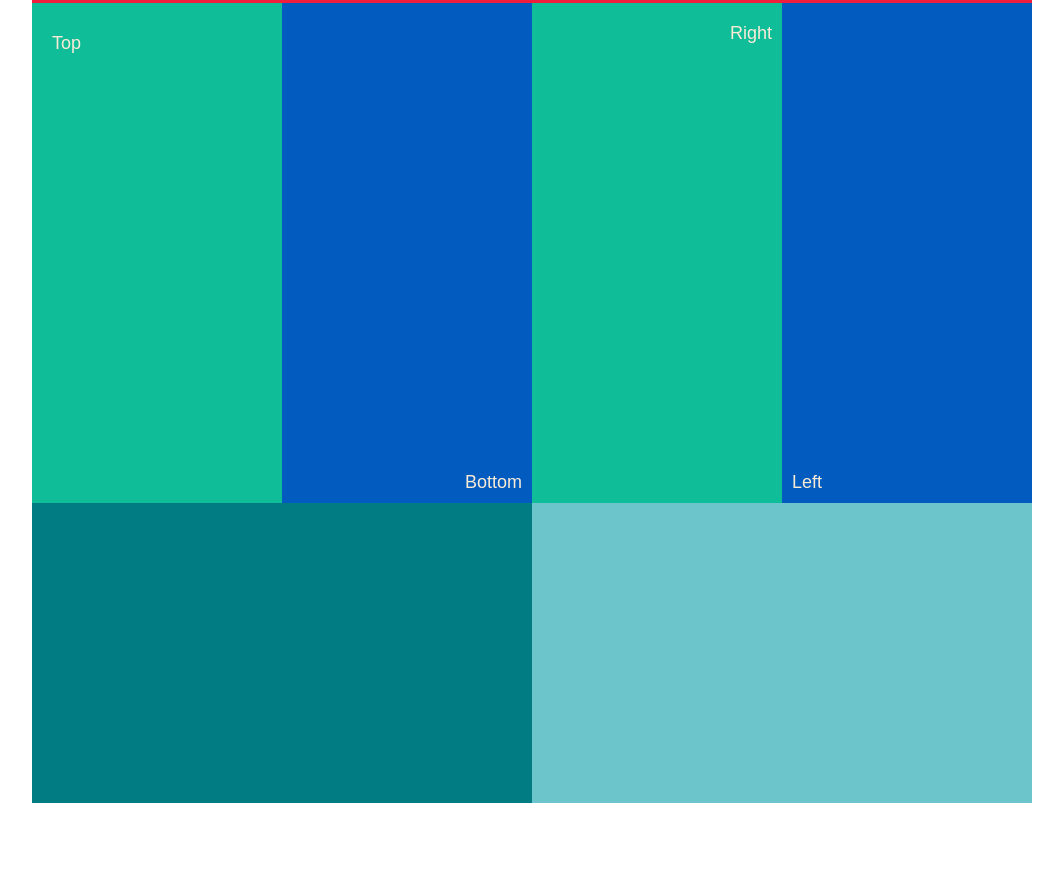
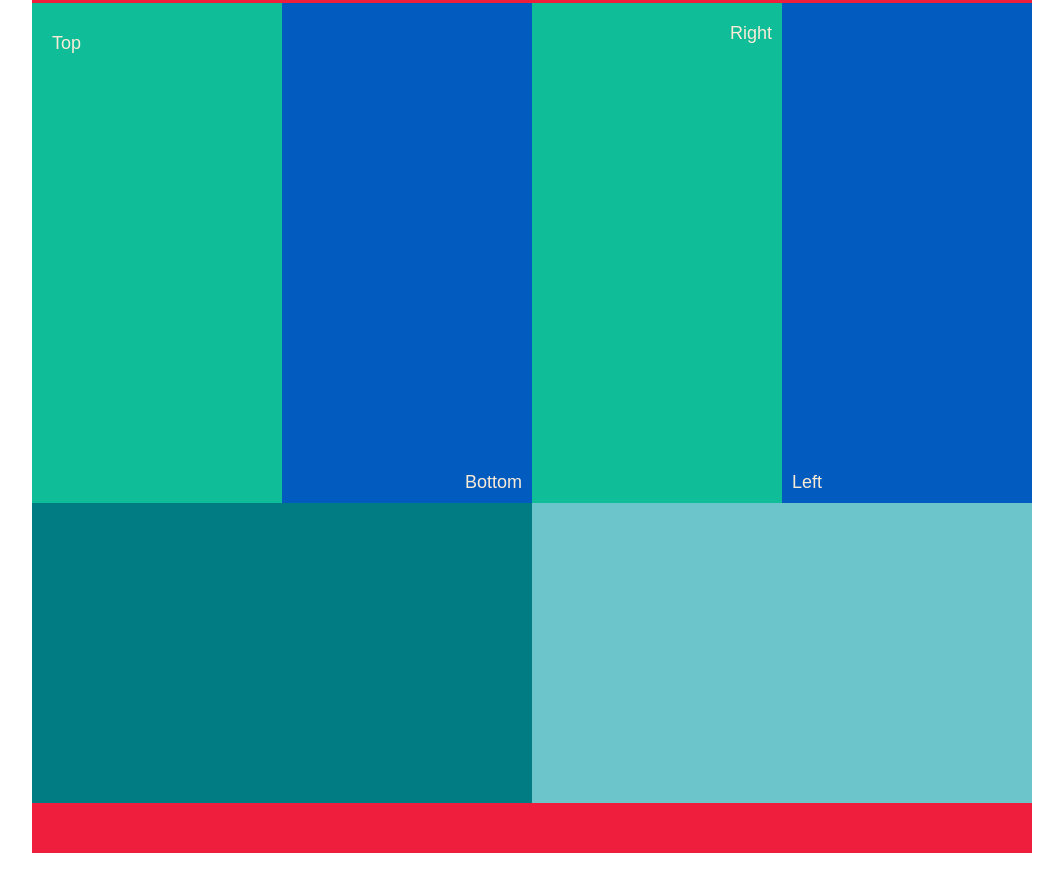
Before and after one commit to vieyraurena/display-float-position, a plain HTML site: page index.html in a window 1280 px wide. Shown: the part 297-1188 px from the top of the page, without its empty margins (108-1171 px from the left). Drawn offline with Linux system fonts and the light colour scheme.

Commit message:
Agrego clase footer con su respectiva modificación

```diff
--- a/css/styles.css
+++ b/css/styles.css
@@ -86,3 +86,9 @@
   clear: both;
   display: table;
 }
+
+.footer{
+  background-color: #f01e3d;
+  height: 50px;
+  width: 1000px;
+}
```
